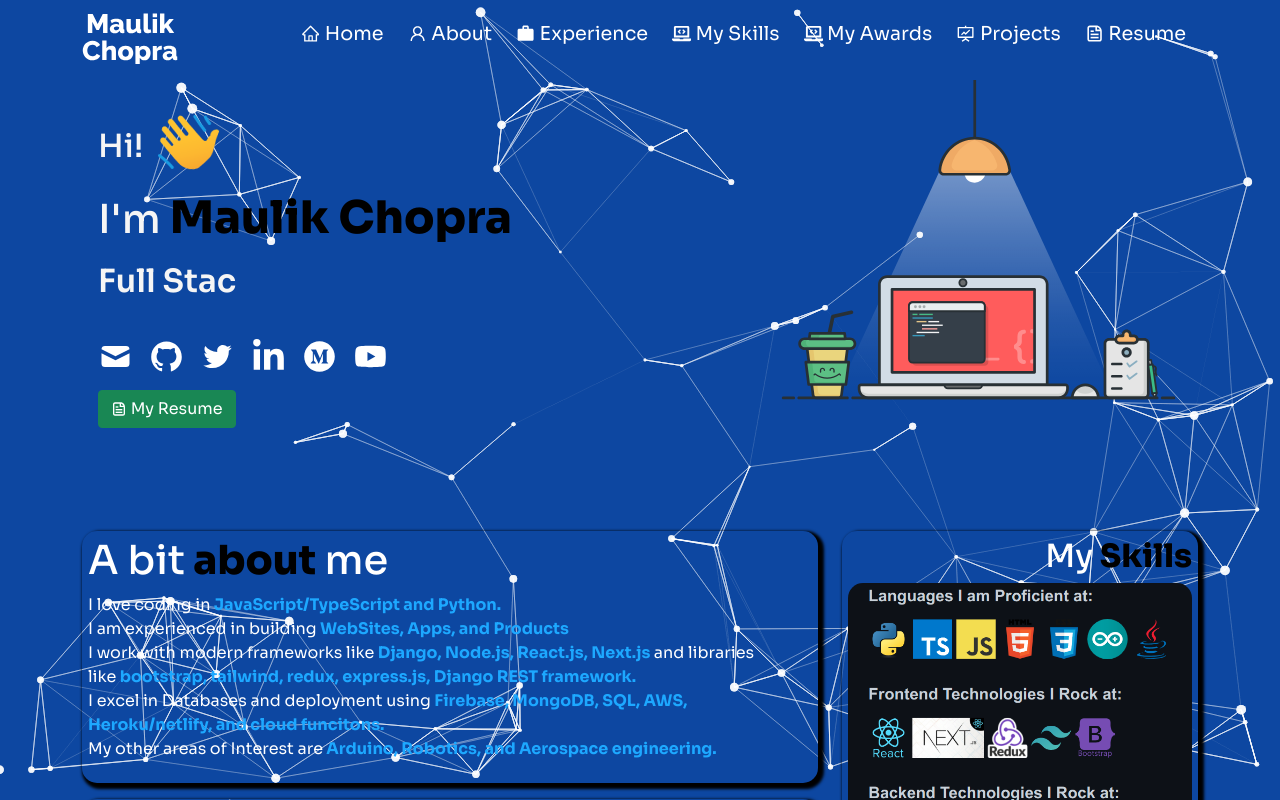
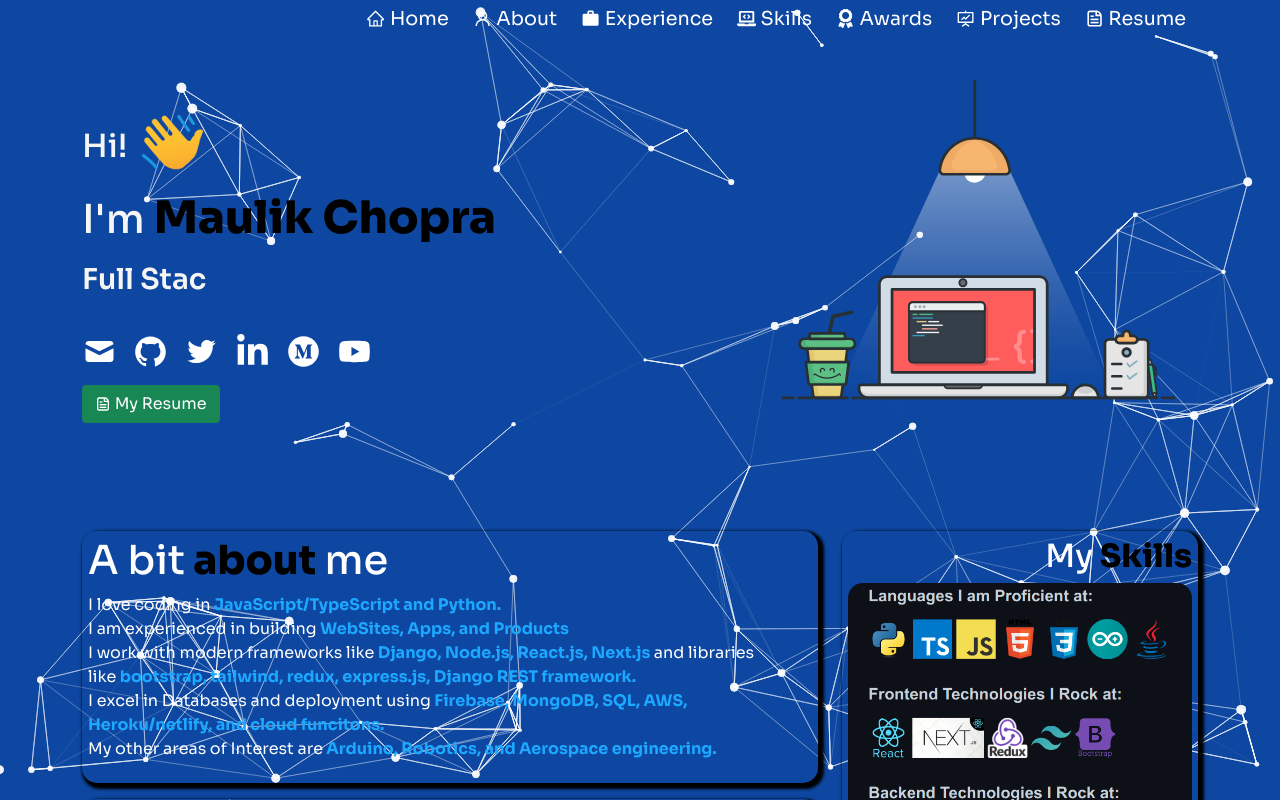
Before and after one commit to MaulikChopra/maulikchopra.github.io, a React (Create React App) app: page / in a window 1280 px wide. Shown: the top 800 px of the page. Built offline with nearby package versions, Linux system fonts and the light colour scheme.

Commit message:
refinement

```diff
--- a/public/index.html
+++ b/public/index.html
@@ -2,7 +2,7 @@
 <html lang="en">
   <head>
     <meta charset="utf-8" />
-    <link rel="icon" href="%PUBLIC_URL%/favicon.ico" />
+    <link rel="icon" href="%PUBLIC_URL%/favicon2.ico" />
     <meta name="viewport" content="width=device-width, initial-scale=1" />
     <meta name="theme-color" content="#000000" />
     <meta
--- a/src/components/Navbar.js
+++ b/src/components/Navbar.js
@@ -2,16 +2,15 @@ import React, { useState } from "react";
 import Navbar from "react-bootstrap/Navbar";
 import Nav from "react-bootstrap/Nav";
 import Container from "react-bootstrap/Container";
-import logo from "../Assets/Maulik Chopra.svg";
+// import logo from "../Assets/maulikportfoliobig.png";
 import { Link } from "react-router-dom";
 import { HashLink } from "react-router-hash-link";
-// import { ImBlog } from "react-icons/im";
 import {
   AiOutlineHome,
   AiOutlineFundProjectionScreen,
   AiOutlineUser,
 } from "react-icons/ai";
-import { FaLaptopCode } from "react-icons/fa";
+import { FaLaptopCode, FaAward } from "react-icons/fa";
 import { CgFileDocument } from "react-icons/cg";
 import { MdWork } from "react-icons/md";
 
@@ -42,7 +41,8 @@ function NavBar() {
     >
       <Container>
         <Navbar.Brand href="/" className="d-flex">
-          <img src={logo} className="img-fluid logo" alt="brand" />
+          <div className="logo">MAULIK's PORTFOLIO</div>
+          {/* <img src={logo} className="img-fluid logo" alt="brand" /> */}
         </Navbar.Brand>
         <Navbar.Toggle
           aria-controls="responsive-navbar-nav"
@@ -104,7 +104,7 @@ function NavBar() {
                   updateExpanded(false);
                 }}
               >
-                <FaLaptopCode style={{ marginBottom: "2px" }} /> My Skills
+                <FaLaptopCode style={{ marginBottom: "2px" }} /> Skills
               </Nav.Link>
             </Nav.Item>
 
@@ -117,7 +117,7 @@ function NavBar() {
                   updateExpanded(false);
                 }}
               >
-                <FaLaptopCode style={{ marginBottom: "2px" }} /> My Awards
+                <FaAward style={{ marginBottom: "2px" }} /> Awards
               </Nav.Link>
             </Nav.Item>
 
--- a/src/style.css
+++ b/src/style.css
@@ -168,7 +168,19 @@ button:focus {
 }
 
 .logo {
-  width: 6rem !important;
+  display: none;
+  /* width: 100% !important; */
+}
+@media (max-width: 767px) {
+  .logo {
+    display: block;
+    /* margin-left: 0px !important; */
+    /* padding-left: 0px !important; */
+    /* font-size: 4rem; */
+    font-weight: 900;
+    color: #ffdf2b !important;
+    opacity: 0.75;
+  }
 }
 
 .navbar-nav .nav-link {
@@ -303,15 +315,15 @@ button:focus {
 
 .heading {
   font-size: 2rem !important;
-  margin-left: 1rem;
+  /* margin-left: 0rem; */
 }
 
 .heading-name {
   font-size: 2.5rem;
-  margin-left: 1rem;
+  /* margin-left: 1rem; */
 }
 .heading-auto-type {
-  margin-left: 1rem;
+  /* margin-left: 1rem; */
   text-align: left;
 }
 .main-name {
@@ -321,17 +333,17 @@ button:focus {
 }
 
 .Typewriter__wrapper {
-  font-size: 2rem !important;
+  font-size: 1.8rem !important;
   color: var(--typewriter-gradient) !important;
   font-weight: 600 !important;
 }
 .Typewriter__cursor {
-  font-size: 2.2rem !important;
+  font-size: 2rem !important;
   color: var(--black) !important;
 }
 
 .Home-resume-button {
-  margin-left: 1rem;
+  /* margin-left: 1rem; */
   margin-bottom: 1rem;
 }
 
@@ -389,7 +401,7 @@ button:focus {
 }
 
 .Home-social-icons {
-  margin-left: 1rem;
+  /* margin-left: 1rem; */
   margin-top: 2rem;
 }
 @media (max-width: 767px) {
```
Also changed, not shown: 1 other file (tests, documents, lock files or other folders).
